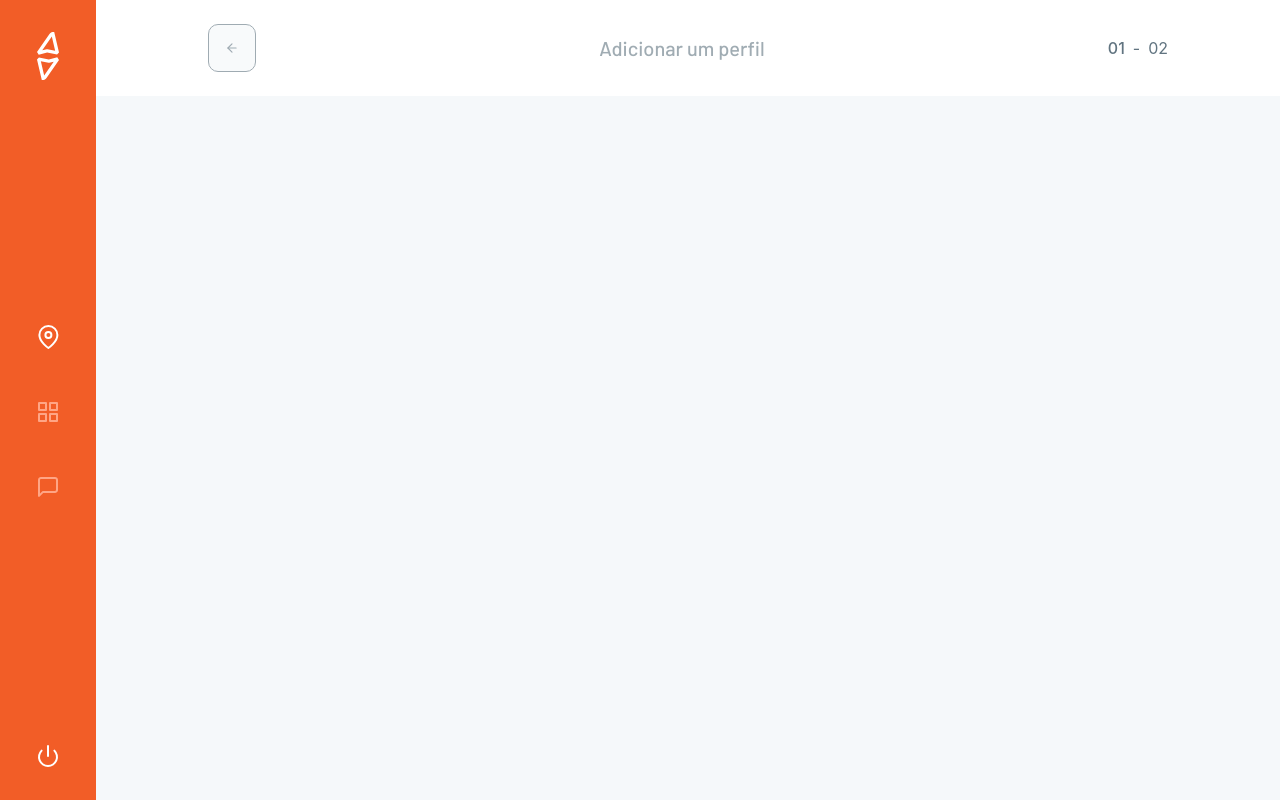
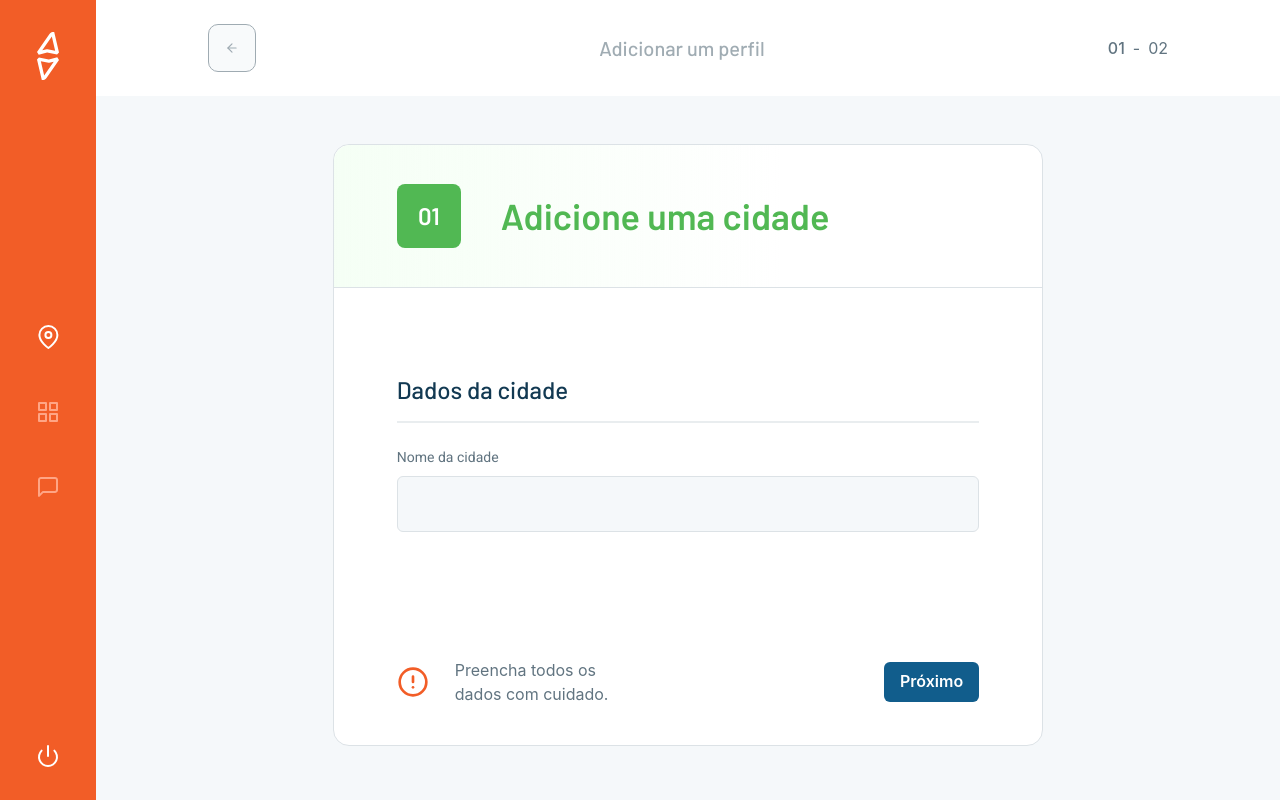
Before and after one commit to LeoCPeres/Traveler-front, a Next.js app: page /cities/new in a window 1280 px wide. Built offline with nearby package versions, Linux system fonts and the light colour scheme.

Commit message:
Custom Form

```diff
--- /dev/null
+++ b/src/components/Form/index.tsx
@@ -0,0 +1,108 @@
+import { Flex, Text, Heading, Button, Divider } from "@chakra-ui/react";
+import styles from "./styles.module.scss";
+import { FiAlertCircle } from "react-icons/fi";
+
+interface CustomFormProps {
+  children: React.ReactNode;
+  stage?: string;
+  title: string;
+  buttonText?: string;
+  subtitle: string;
+}
+
+export function CustomForm({
+  children,
+  stage,
+  title,
+  buttonText,
+  subtitle,
+}: CustomFormProps) {
+  return (
+    <Flex
+      w="60%"
+      borderRadius="16px"
+      border="1px solid #DCE2E6"
+      direction="column"
+      h="100%"
+      as="form"
+      bg="#FFF"
+    >
+      <Flex
+        py="39px"
+        px="63px"
+        borderBottom="1px solid #DCE2E6"
+        w="100%"
+        h="143px"
+        className={stage != null ? styles.bgGreen : styles.bgOrange}
+        gap="40px"
+        align="center"
+        borderRadius="16px 16px 0 0"
+      >
+        {stage != null && (
+          <Flex
+            bg="green.500"
+            w="64px"
+            h="64px"
+            align="center"
+            justify="center"
+            borderRadius="8px"
+          >
+            <Text
+              color="#FFF"
+              fontSize="24px"
+              fontWeight="600"
+              fontFamily="Barlow"
+            >
+              {stage}
+            </Text>
+          </Flex>
+        )}
+
+        <Heading
+          color={stage != null ? "green.500" : "orange.500"}
+          fontWeight="600"
+          fontFamily="Barlow"
+        >
+          {title}
+        </Heading>
+      </Flex>
+      <Flex py="39px" px="63px" w="100%" my="48px" direction="column" bg="#FFF">
+        <Text
+          fontSize="24px"
+          fontWeight="500"
+          lineHeight="30px"
+          fontFamily="Barlow"
+          color="blue.700"
+        >
+          {subtitle}
+        </Text>
+
+        <Divider mt="16px" mb="24px" bg="#DCE2E6" height="1px" />
+
+        {children}
+      </Flex>
+
+      <Flex w="100%" align="center" justify="space-between" py="39px" px="63px">
+        <Flex align="center" gap="26px">
+          <FiAlertCircle color="#F25D27" size="32px" />
+          <Text maxWidth="164px">Preencha todos os dados com cuidado.</Text>
+        </Flex>
+
+        {stage != null ? (
+          <Button bg="blue.500" color="#FFF" _hover={{ opacity: 0.85 }}>
+            Próximo
+          </Button>
+        ) : (
+          <Button
+            bg="green.500"
+            color="#FFF"
+            _hover={{ opacity: 0.85 }}
+            type="submit"
+          >
+            {buttonText}
+          </Button>
+        )}
+      </Flex>
+    </Flex>
+  );
+}
--- /dev/null
+++ b/src/components/Form/styles.module.scss
@@ -0,0 +1,3 @@
+.bgGreen {
+  background: linear-gradient(90deg, #F5FFF5 0%, rgba(220, 245, 221, 0) 62.99%);
+}
--- a/src/pages/cities/new.tsx
+++ b/src/pages/cities/new.tsx
@@ -1,5 +1,6 @@
-import { Flex, Heading, Text } from "@chakra-ui/react";
+import { Flex, FormLabel, Heading, Input, Text } from "@chakra-ui/react";
 import { BackButton } from "../../components/BackButton";
+import { CustomForm } from "../../components/Form";
 
 export default function New() {
   return (
@@ -29,6 +30,25 @@ export default function New() {
           <Text>02</Text>
         </Flex>
       </Flex>
+
+      <Flex w="100%" align="center" justify="center" mt="48px">
+        <CustomForm
+          title="Adicione uma cidade"
+          buttonText="Concluir cadastro"
+          stage="01"
+          subtitle="Dados da cidade"
+        >
+          <FormLabel fontSize="14px" fontWeight="400" fontFamily="Heebo">
+            Nome da cidade
+          </FormLabel>
+          <Input
+            h="56px"
+            bg="#F5F8FA"
+            border="1px solid #DCE2E6"
+            focusBorderColor="orange.500"
+          />
+        </CustomForm>
+      </Flex>
     </Flex>
   );
 }
```
